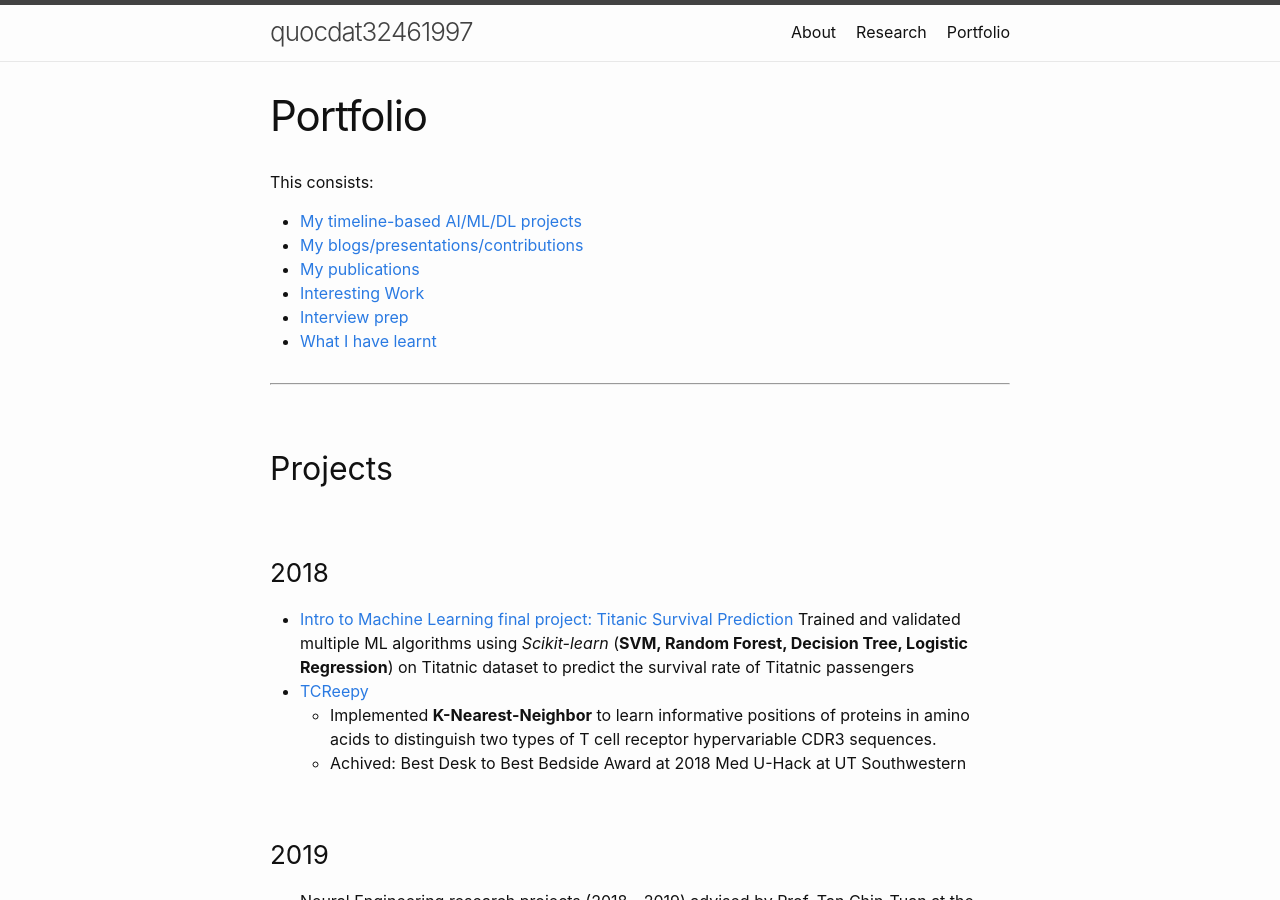
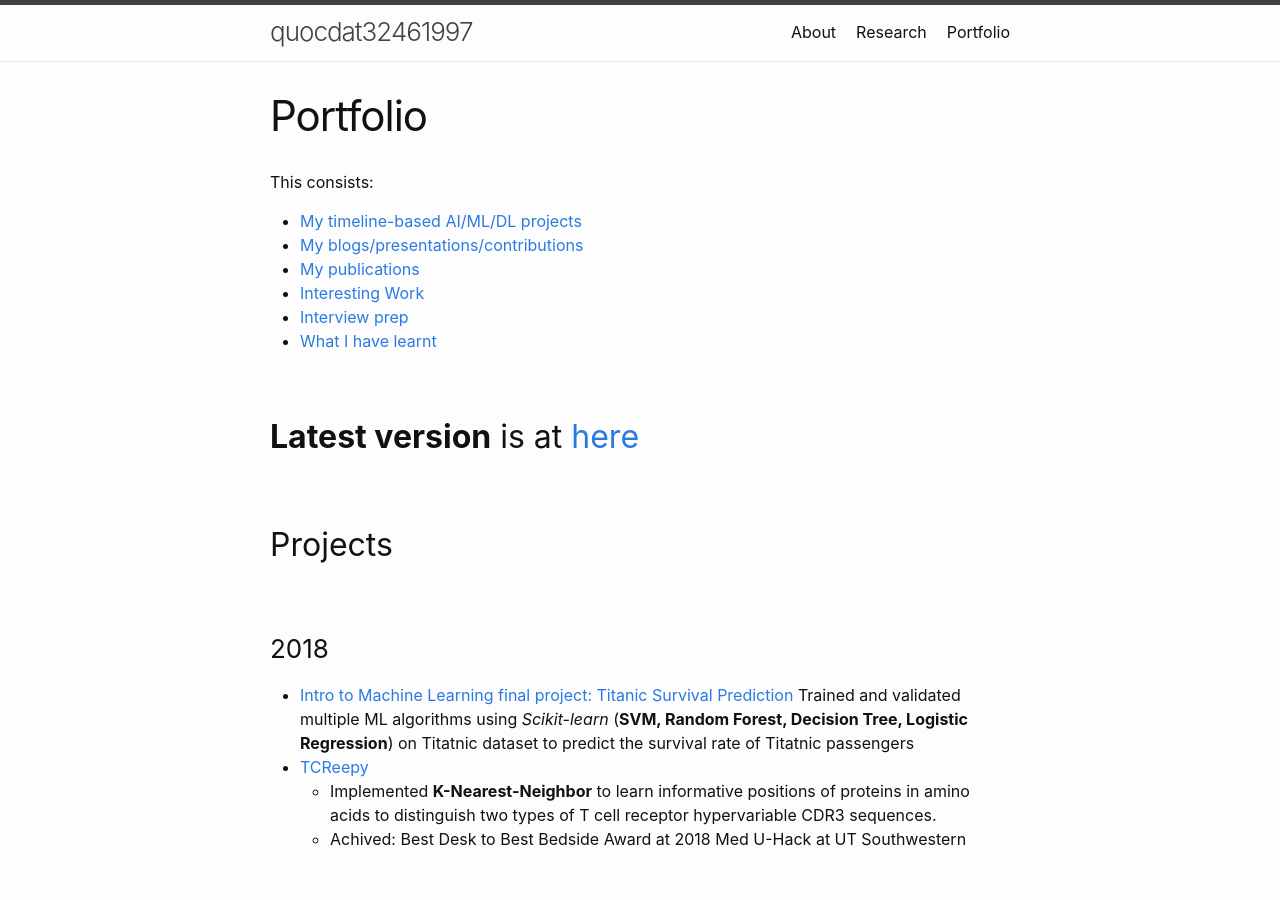
Before and after one commit to quocdat32461997/quocdat32461997.github.io, a Jekyll site: the page built from portfolio.md, in a window 1280 px wide and 900 px high. Built offline with Jekyll 4.4.1, drawn with Linux system fonts in a browser that asks for light colours.

Commit message:
Added Notion version for latest updates

```diff
--- a/portfolio.md
+++ b/portfolio.md
@@ -13,6 +13,7 @@ This consists:
 - [Interview prep](#Interview-Prep)
 - [What I have learnt](#What-I-have-learnt)
 
+**Latest version** is at [here](https://kind-ginger-256.notion.site/machine-learning-portfolio-448355abb41b4b728989b5249f1dffa5)
 ---
 
 ## Projects
```
